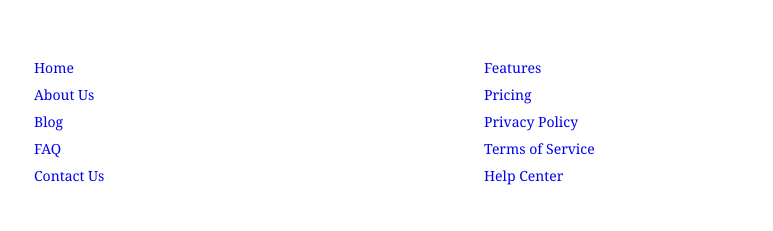
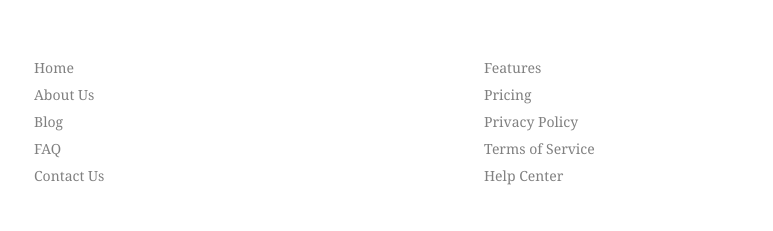
Before and after one commit to saif-hawlader/B12A02-Responsive-Flowers, a plain HTML site: page index.html in a window 1280 px wide. Shown: the part 3113-3344 px from the top of the page, 321-1094 px from the left. Drawn offline with Linux system fonts and the light colour scheme.

Commit message:
completed all requirement

```diff
--- a/styles.css
+++ b/styles.css
@@ -559,3 +559,7 @@ body {
         justify-content: flex-start;
       }
     }
+.footer-column a{
+    color: gray;
+    font-weight: 400;
+}
```
